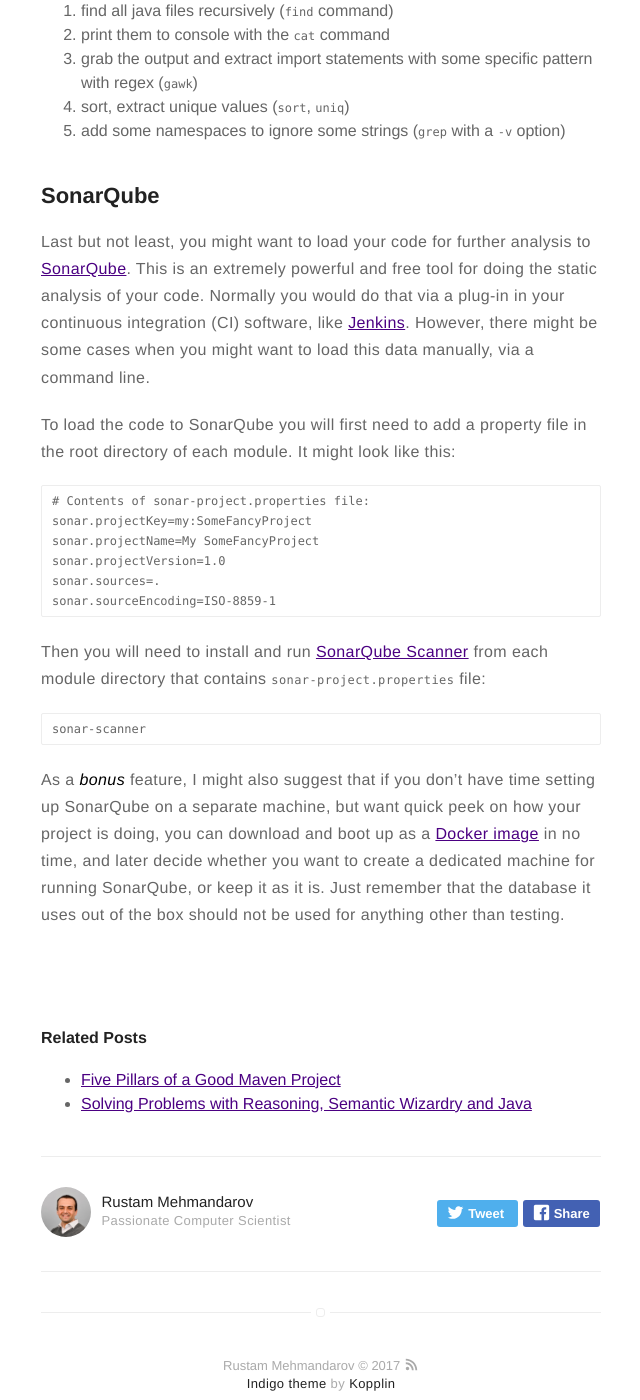
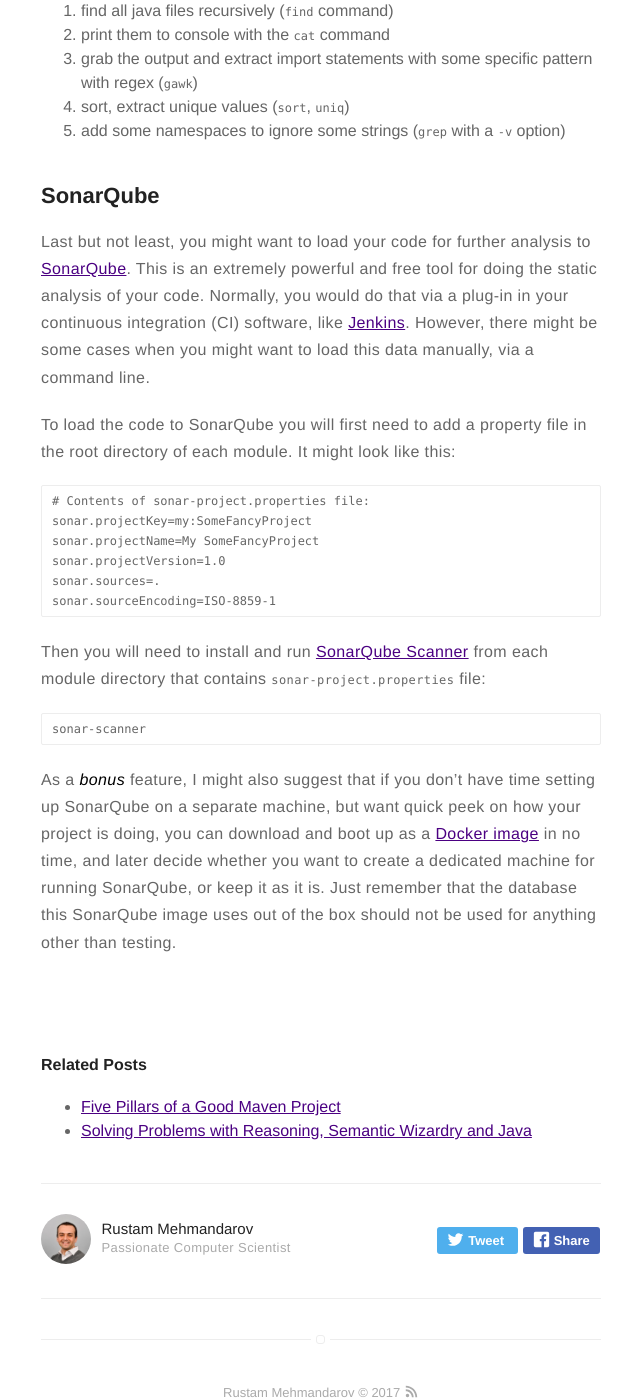
Before and after one commit to mehmandarov/mehmandarov.github.io, a Jekyll site: the page built from _posts/2017-05-16-cmd-tools-for-developers.markdown, in a window 1280 px wide and 1400 px high, scrolled down 4063 px. Shown: the whole window, without its empty margins (319-959 px from the left). Built offline with Jekyll 4.4.1, drawn with Linux system fonts in a browser that asks for light colours.

Commit message:
Minor updates

```diff
--- a/_posts/2017-05-16-cmd-tools-for-developers.markdown
+++ b/_posts/2017-05-16-cmd-tools-for-developers.markdown
@@ -154,7 +154,7 @@
 5. add some namespaces to ignore some strings (`grep` with a `-v` option)
 
 ## SonarQube
-Last but not least, you might want to load your code for further analysis to [SonarQube][8]. This is an extremely powerful and free tool for doing the static analysis of your code. Normally you would do that via a plug-in in your continuous integration (CI) software, like [Jenkins][9]. However, there might be some cases when you might want to load this data manually, via a command line.
+Last but not least, you might want to load your code for further analysis to [SonarQube][8]. This is an extremely powerful and free tool for doing the static analysis of your code. Normally, you would do that via a plug-in in your continuous integration (CI) software, like [Jenkins][9]. However, there might be some cases when you might want to load this data manually, via a command line.
 
 To load the code to SonarQube you will first need to add a property file in the root directory of each module. It might look like this:
 
@@ -173,7 +173,7 @@
 sonar-scanner
 {% endhighlight %}
 
-As a **_bonus_** feature, I might also suggest that if you don't have time setting up SonarQube on a separate machine, but want quick peek on how your project is doing, you can download and boot up as a [Docker image][11] in no time, and later decide whether you want to create a dedicated machine for running SonarQube, or keep it as it is. Just remember that the database it uses out of the box should not be used for anything other than testing.
+As a **_bonus_** feature, I might also suggest that if you don't have time setting up SonarQube on a separate machine, but want quick peek on how your project is doing, you can download and boot up as a [Docker image][11] in no time, and later decide whether you want to create a dedicated machine for running SonarQube, or keep it as it is. Just remember that the database this SonarQube image uses out of the box should not be used for anything other than testing.
 
 
 
```
